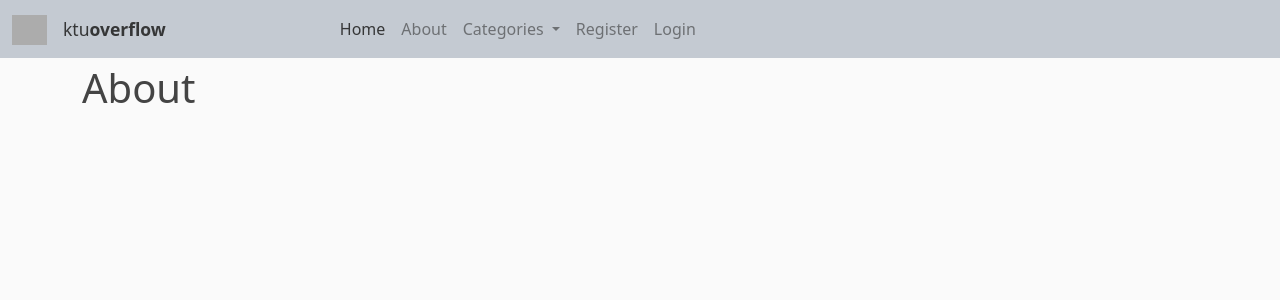
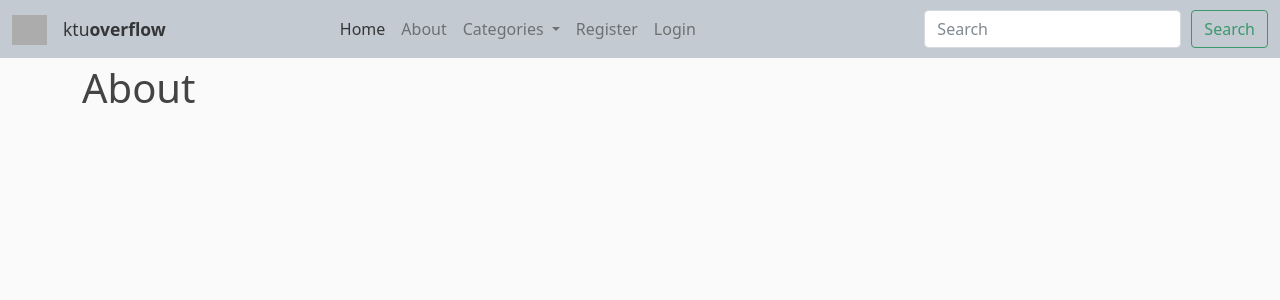
Before and after one commit to ramixix/QA_blog_with_django, a Django app: page /about/ in a window 1280 px wide. Shown: the top 300 px of the page. Run offline with Django 3.2, Linux system fonts and the light colour scheme; data comes from the database, SQL or seed files in the repository; grey boxes are pictures that could not be loaded.

Commit message:
navbar'a search bar eklendi

```diff
--- a/SoftSolution/blog/templates/blog/base.html
+++ b/SoftSolution/blog/templates/blog/base.html
@@ -65,6 +65,12 @@
                     {% endif %}
 
                 </ul>
+                <form class="form-inline my-2 my-lg-0" action="/search/">
+                    <div style="display: flex;">
+                      <input class="form-control mr-sm-2" type="search" placeholder="Search" name="q" aria-label="Search">
+                      <button class="btn btn-outline-success my-2 my-sm-0" style="margin-left: 10px;" type="submit">Search</button>
+                    </div>
+                  </form>
             </div>
             </div>
         </nav>
```
